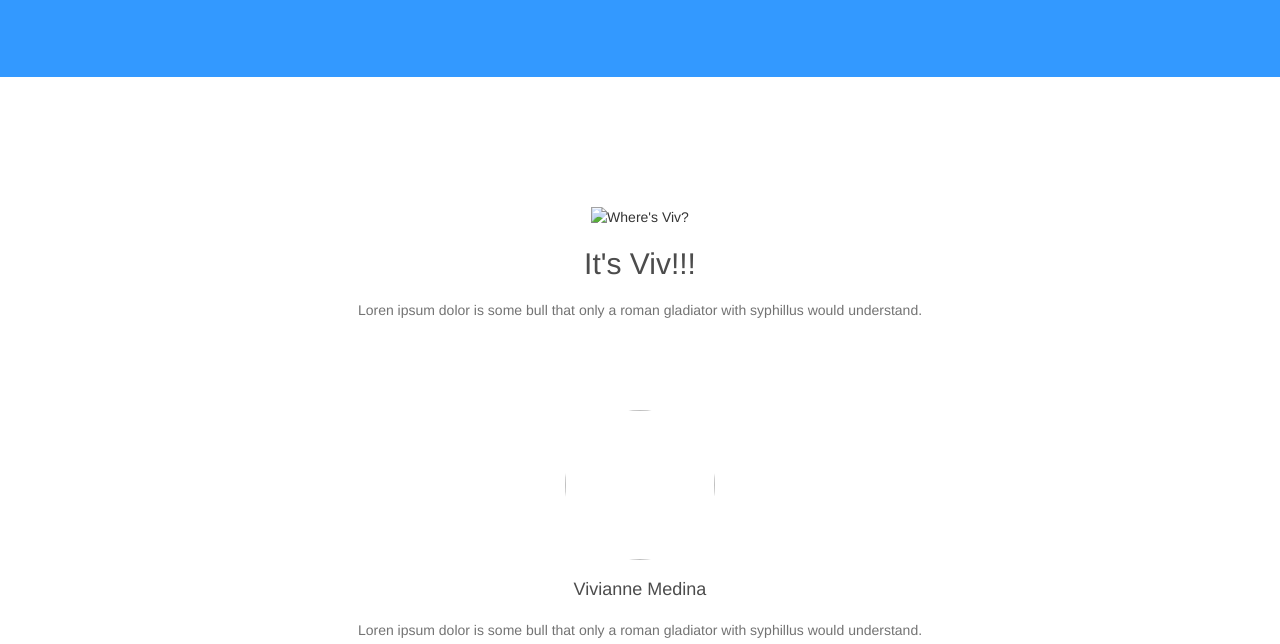
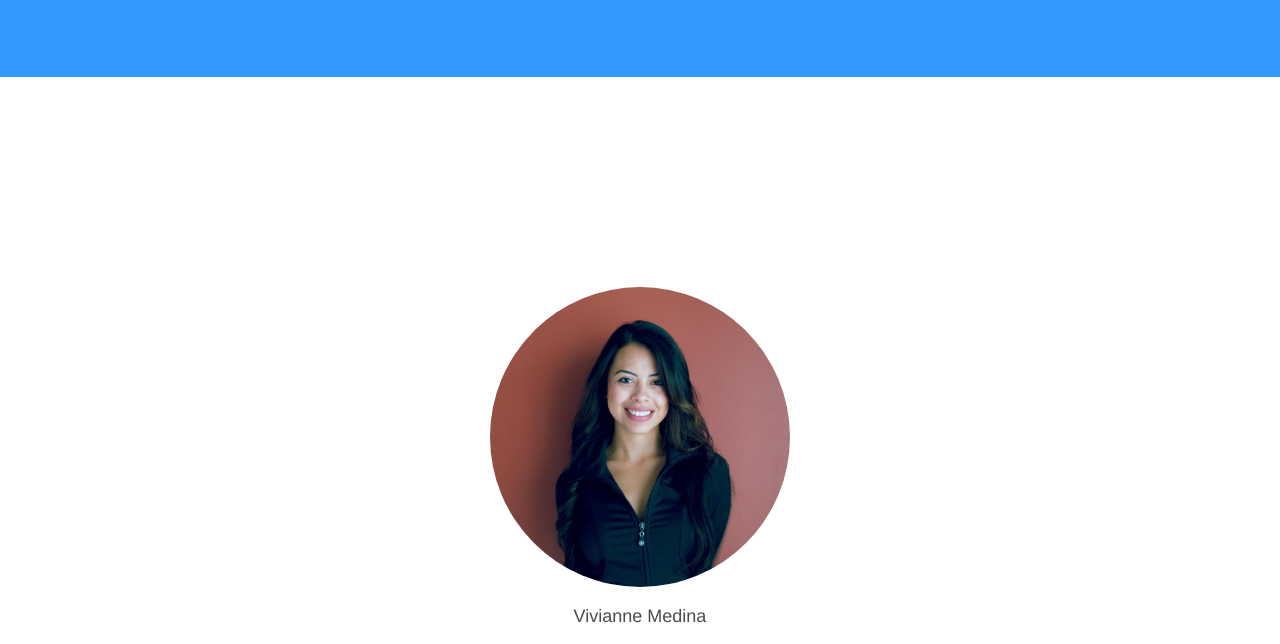
Before and after one commit to VampiroJudo/VivDanceSite-experimental-, a plain HTML site: page index.html in a window 1280 px wide. Shown: the part 1705-2349 px from the top of the page. Drawn offline with nearby package versions, Linux system fonts and the light colour scheme.

Commit message:
initial profile setup complete. Detailing and description paragragh to come

```diff
--- a/css/style.css
+++ b/css/style.css
@@ -204,7 +204,7 @@
 	}
 }
 
-/*TEAM*/
+/*Profile*/
 
 .profile {
 
@@ -228,9 +228,9 @@
 
 .profile img {
 
-    height: 150px;
-    width: 150px;
-    margin-top: 80px;
+    height: 300px;
+    width: 300px;
+    margin-top: 160px;
 }
 
 
--- a/index.html
+++ b/index.html
@@ -125,14 +125,11 @@
   <div id="vivProfile" class="profile">
     <div class="container">
        <div class="row">
-         <img src="" alt="Where's Viv?">
-            <h2 class="wow fadeInUp">It's Viv!!!</h2>
-            <p class="wow fadeInUp" data-wow-delay="0.4">Loren ipsum dolor is some bull that only a roman gladiator with syphillus would understand.</p>
             <div class="col-lg-12 col-md-3 wow fadeInLeft" data-wow-delay="2s">
-                <img src="images/team/team-1.jpg" class="img-circle" alt="">
+                <img src="images/vivProfileShot.jpg" class="img-circle" alt="Where's Viv?">
                 <h4>Vivianne Medina</h4>
                 <!-- <b>CEO and Founder</b> -->
-                <p>Loren ipsum dolor is some bull that only a roman gladiator with syphillus would understand.</p>
+                <p>Add VM background here... Or on both sides of the photo?</p>
                 <a href="#"><i class="fa fa-facebook" aria-hidden="true"></i></a>
                 <a href="#"><i class="fa fa-twitter" aria-hidden="true"></i></a>
                 <a href="#"><i class="fa fa-linkedin" aria-hidden="true"></i></a>
```
Also changed, not shown: images/vivProfileShot.jpg (added).
